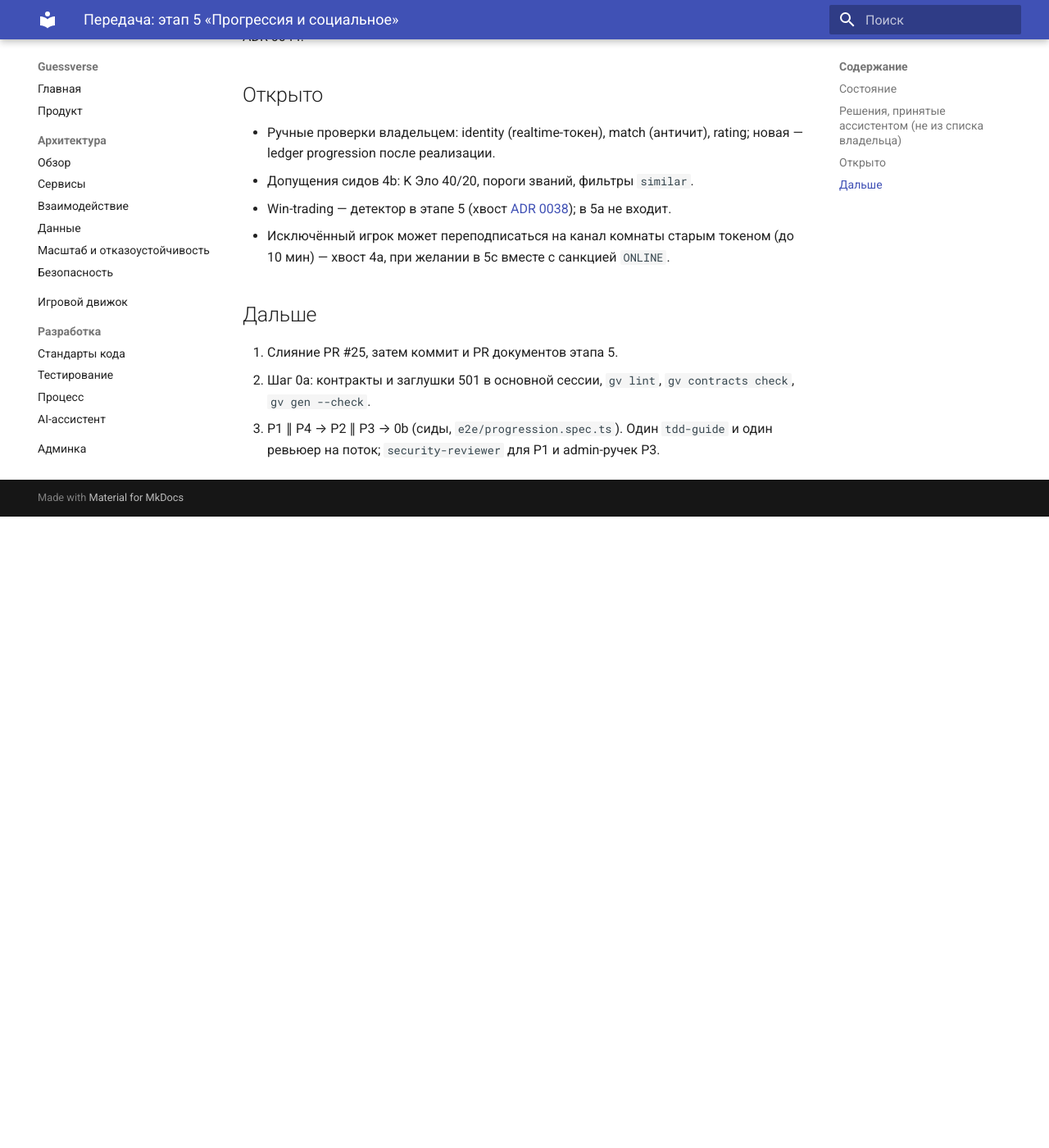
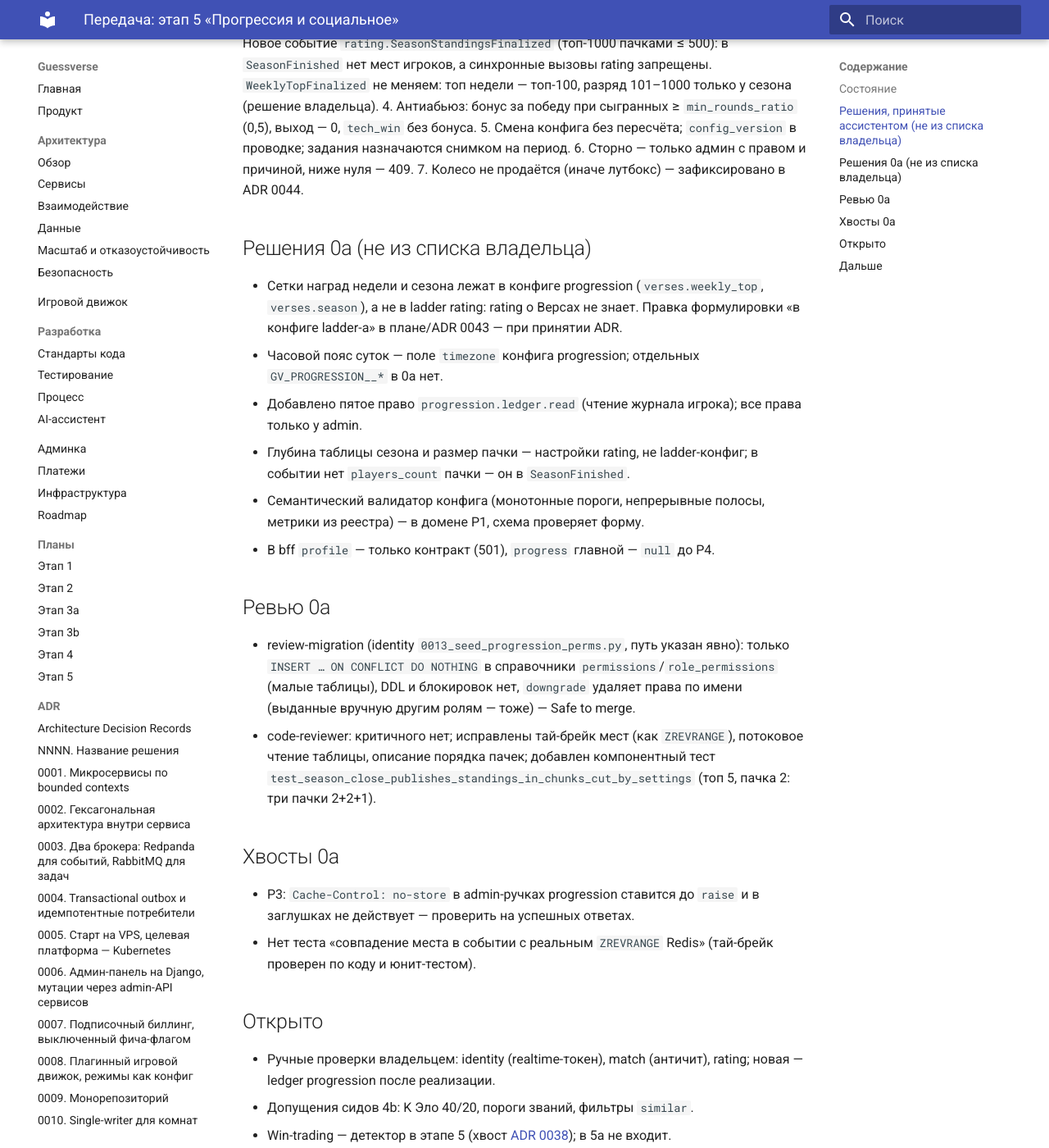
Before and after one commit to L0GIN0UT/oncue, an MkDocs documentation site: the page built from docs/handoff/stage-5.md, in a window 1280 px wide and 1400 px high, scrolled down 806 px. Shown: the whole window at 82% size. Built offline with MkDocs 1.6.1 and Material for MkDocs 9.7.7, drawn with Linux system fonts in a browser that asks for light colours; before the commit the page ends 1436 px from its top, so only the background shows below that; some of the changed text lies outside the part shown.

Commit message:
docs(stage-5): шаг 0a — карточки сервисов, план и handoff

```diff
--- a/docs/handoff/stage-5.md
+++ b/docs/handoff/stage-5.md
@@ -4,8 +4,9 @@
 
 ## Состояние
 - Шаг 0 (Next 16.4.1, актуализация roadmap и handoff 4b) — PR #25, ждёт слияния владельцем.
-- Ветка `stage5/plan` от `origin/main`: `docs/plans/stage-5.md`, ADR [0042](../adr/0042-progression-xp-levels-config.md), [0043](../adr/0043-currency-ledger-verses.md), [0044](../adr/0044-daily-wheel-and-boosts.md) (черновики), индекс ADR и nav. `gv lint` и `mkdocs build --strict` зелёные. Коммит — после «да» владельца.
-- Кода 5a нет. Следующий шаг — 0a (contract-first), см. [план](../plans/stage-5.md) §2 и §3.
+- План и ADR 0042–0044 (черновики) закоммичены в `stage5/plan` (`92a279b`), не запушены.
+- Шаг 0a выполнен в ветке `stage5a/contracts` (от `stage5/plan`), **не закоммичен**: `rating.SeasonStandingsFinalized` (схема, пример, публикация при закрытии сезона, настройки `GV_RATING__STANDINGS_*`), события `progression.*` (7 схем и примеров), `contracts/progression/progression_config.v1.json`, OpenAPI progression `/v1` и `/admin/v1` (501), `/v1/pages/profile` и необязательный `progress` в `/v1/pages/home` (bff), права identity (миграция `0013`), `services/progression/CLAUDE.md`, `docs/architecture/services.md`. `gv lint`, `gv contracts check`, `gv gen --check`, `mkdocs --strict` зелёные; тесты rating 252, progression 31, identity 399, bff_web 207.
+- Дальше: P1 ∥ P4, затем P2 ∥ P3, 0b.
 
 ## Решения, принятые ассистентом (не из списка владельца)
 Полный список — [план](../plans/stage-5.md) §1, R1–R11. Ждут подтверждения владельца.
@@ -17,6 +18,22 @@
 6. Сторно — только админ с правом и причиной, ниже нуля — 409.
 7. Колесо не продаётся (иначе лутбокс) — зафиксировано в ADR 0044.
 
+## Решения 0a (не из списка владельца)
+- Сетки наград недели и сезона лежат в конфиге progression (`verses.weekly_top`, `verses.season`), а не в ladder rating: rating о Версах не знает. Правка формулировки «в конфиге ladder-а» в плане/ADR 0043 — при принятии ADR.
+- Часовой пояс суток — поле `timezone` конфига progression; отдельных `GV_PROGRESSION__*` в 0a нет.
+- Добавлено пятое право `progression.ledger.read` (чтение журнала игрока); все права только у admin.
+- Глубина таблицы сезона и размер пачки — настройки rating, не ladder-конфиг; в событии нет `players_count` пачки — он в `SeasonFinished`.
+- Семантический валидатор конфига (монотонные пороги, непрерывные полосы, метрики из реестра) — в домене P1, схема проверяет форму.
+- В bff `profile` — только контракт (501), `progress` главной — `null` до P4.
+
+## Ревью 0a
+- review-migration (identity `0013_seed_progression_perms.py`, путь указан явно): только `INSERT … ON CONFLICT DO NOTHING` в справочники `permissions`/`role_permissions` (малые таблицы), DDL и блокировок нет, `downgrade` удаляет права по имени (выданные вручную другим ролям — тоже) — Safe to merge.
+- code-reviewer: критичного нет; исправлены тай-брейк мест (как `ZREVRANGE`), потоковое чтение таблицы, описание порядка пачек; добавлен компонентный тест `test_season_close_publishes_standings_in_chunks_cut_by_settings` (топ 5, пачка 2: три пачки 2+2+1).
+
+## Хвосты 0a
+- P3: `Cache-Control: no-store` в admin-ручках progression ставится до `raise` и в заглушках не действует — проверить на успешных ответах.
+- Нет теста «совпадение места в событии с реальным `ZREVRANGE` Redis» (тай-брейк проверен по коду и юнит-тестом).
+
 ## Открыто
 - Ручные проверки владельцем: identity (realtime-токен), match (античит), rating; новая — ledger progression после реализации.
 - Допущения сидов 4b: K Эло 40/20, пороги званий, фильтры `similar`.
```
Also changed, not shown: docs/adr/0044-daily-wheel-and-boosts.md (+1 -1 lines), docs/architecture/services.md (+3 -3 lines), docs/plans/stage-5.md (+1 -1 lines).
